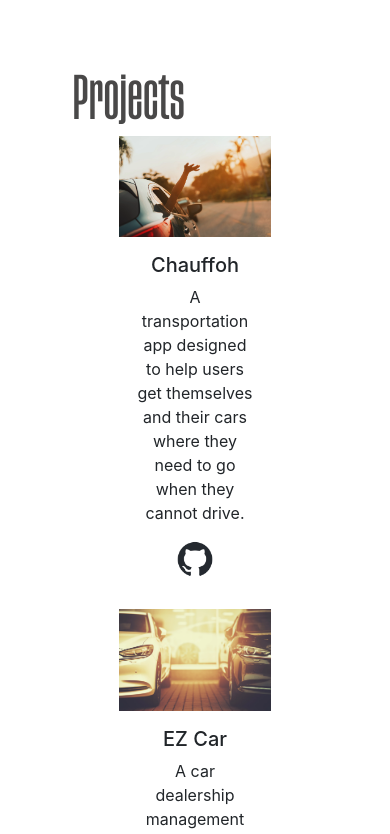
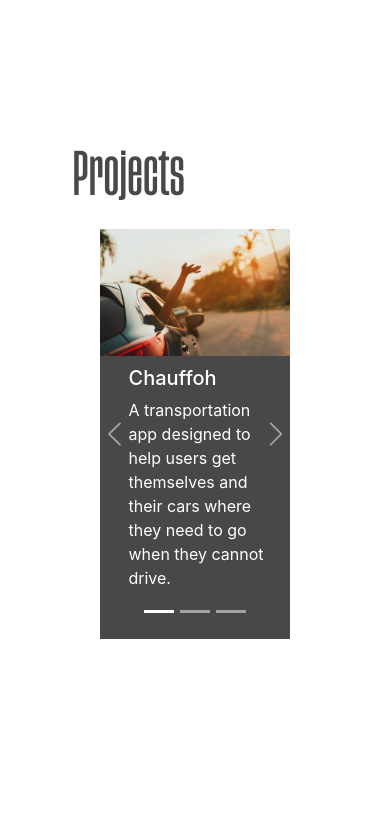
Before and after one commit to rosannawyatt/portfolio, a React (Create React App) app: page / in a window 390 px wide. Shown: the part 1860-2694 px from the top of the page. Built offline with nearby package versions, Linux system fonts and the light colour scheme.

Commit message:
project carousel

```diff
--- a/src/App.css
+++ b/src/App.css
@@ -330,6 +330,25 @@ body {
   align-items: left;
 }
 
+.project-carousel {
+  display: flex;
+}
+
+.project-slides {
+  height: 410px;
+  background-color: #494747;
+}
+
+.slide-text {
+  text-align: left;
+  position: relative;
+  width: 75%;
+}
+
+.slide-image {
+  margin-bottom: 10px;
+}
+
 @media (min-width: 600px) {
   .top-panel {
     background-size: 180%;
@@ -346,6 +365,10 @@ body {
   .contact-link {
     flex-basis: 30%;
     margin: 0;
+  }
+  .project-carousel {
+    visibility: hidden;
+    display: none;
   }
 }
 
@@ -384,4 +407,13 @@ body {
     flex-basis: 100%;
     font-size: 11px;
   }
+
+  .project-row {
+    visibility: hidden;
+    display: none;
+  }
+
+  .project-header {
+    margin-bottom: 25px;
+  }
 }
--- a/src/App.js
+++ b/src/App.js
@@ -140,6 +140,46 @@ function App() {
                     </figcaption>
                   </figure>
                 </div>
+                <div className='project-carousel'>
+                <div id="carouselExampleCaptions" class="carousel slide project-slides">
+                  <div class="carousel-indicators">
+                    <button type="button" data-bs-target="#carouselExampleCaptions" data-bs-slide-to="0" class="active" aria-current="true" aria-label="Slide 1"></button>
+                    <button type="button" data-bs-target="#carouselExampleCaptions" data-bs-slide-to="1" aria-label="Slide 2"></button>
+                    <button type="button" data-bs-target="#carouselExampleCaptions" data-bs-slide-to="2" aria-label="Slide 3"></button>
+                  </div>
+                  <div class="carousel-inner">
+                    <div class="carousel-item active">
+                      <img src={chauffoh} class="d-block w-100 slide-image" alt="..." />
+                      <div class="carousel-caption slide-text">
+                        <h5>Chauffoh</h5>
+                        <p>A transportation app designed to help users get themselves and their cars where they need to go when they cannot drive.</p>
+                      </div>
+                    </div>
+                    <div class="carousel-item">
+                      <img src={cars} class="d-block w-100 slide-image" alt="..." />
+                      <div class="carousel-caption slide-text">
+                        <h5>EZ Car</h5>
+                        <p>A car dealership management web application that handles back end operations as well as client facing sales and sevices.</p>
+                      </div>
+                    </div>
+                    <div class="carousel-item">
+                      <img src={background} class="d-block w-100 slide-image" alt="..." />
+                      <div class="carousel-caption slide-text">
+                        <h5>Portfolio</h5>
+                        <p>This website was designed by yours truly using Figma, created with Create React App, bootstrap, and custom CSS.</p>
+                      </div>
+                    </div>
+                  </div>
+                  <button class="carousel-control-prev" type="button" data-bs-target="#carouselExampleCaptions" data-bs-slide="prev">
+                    <span class="carousel-control-prev-icon" aria-hidden="true"></span>
+                    <span class="visually-hidden">Previous</span>
+                  </button>
+                  <button class="carousel-control-next" type="button" data-bs-target="#carouselExampleCaptions" data-bs-slide="next">
+                    <span class="carousel-control-next-icon" aria-hidden="true"></span>
+                    <span class="visually-hidden">Next</span>
+                  </button>
+                </div>
+              </div>
             </div>
           </div>
         </div>
```
